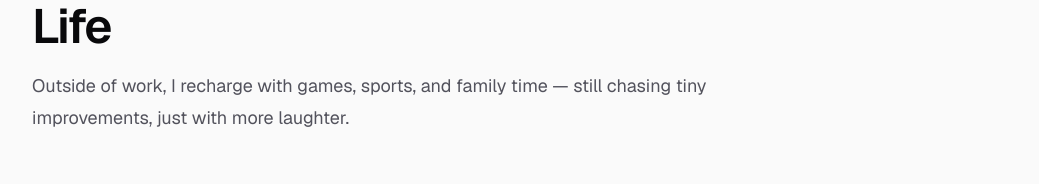
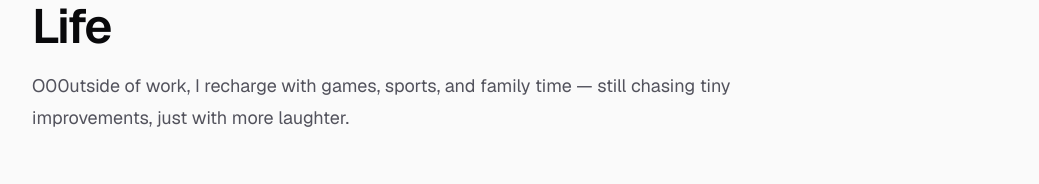
Before and after one commit to haco29/personal-website, a Next.js app: page /life in a window 1280 px wide. Shown: the part 143-327 px from the top of the page, without its empty margins (120-1159 px from the left). Built offline with nearby package versions, Linux system fonts and the light colour scheme.

Commit message:
fix: correct typo in life intro text

```diff
--- a/content/life.ts
+++ b/content/life.ts
@@ -5,7 +5,7 @@ export type LifeHobby = {
 
 export const life = {
   intro:
-    "Outside of work, I recharge with games, sports, and family time — still chasing tiny improvements, just with more laughter.",
+    "O00utside of work, I recharge with games, sports, and family time — still chasing tiny improvements, just with more laughter.",
   hobbies: [
     {
       title: "Video games",
```
